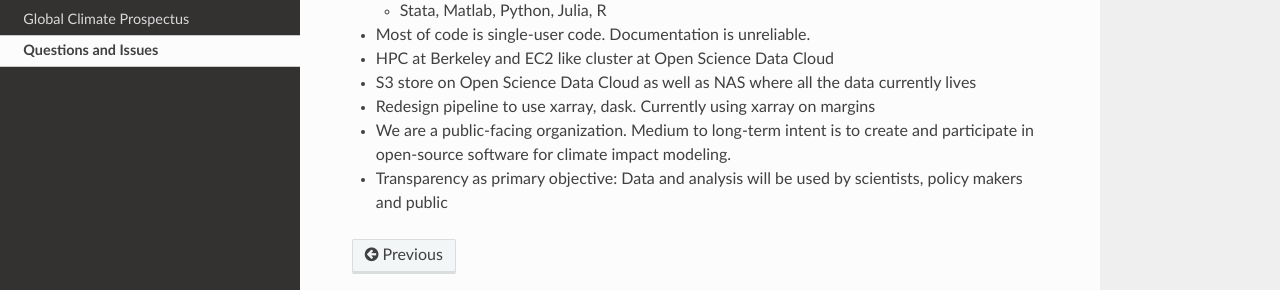
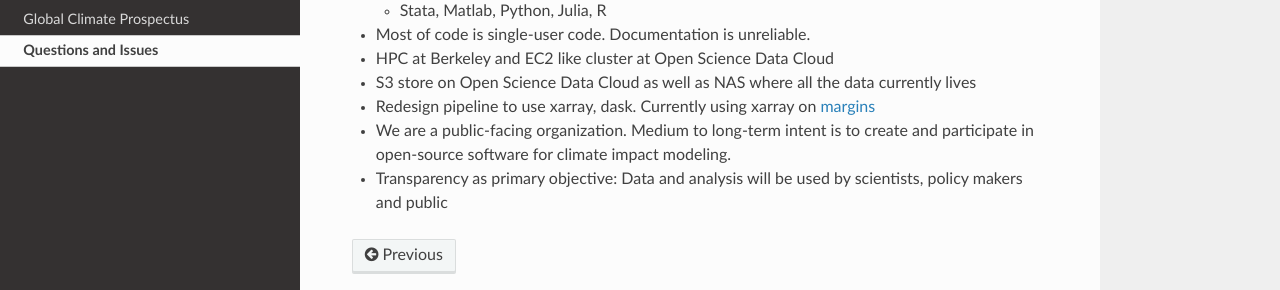
Before and after one commit to ClimateImpactLab/aospy_workshop, a Sphinx documentation site: the page built from docs/workflow.rst, in a window 1280 px wide. Shown: the part 185-475 px from the top of the page. Built offline with Sphinx 7.4.7 and the Read the Docs theme 2.0.0, drawn with Linux system fonts in a browser that asks for light colours; part of the change alters nothing that is shown.

```diff
--- a/docs/workflow.rst
+++ b/docs/workflow.rst
@@ -18,7 +18,7 @@ Questions and Issues
 * S3 store on Open Science Data Cloud as well as NAS where all the data currently lives
 
 
-* Redesign pipeline to use xarray, dask. Currently using xarray on margins
+* Redesign pipeline to use xarray, dask. Currently using xarray on `margins <https://github.com/ClimateImpactLab/metacsv>`_
 
 * We are a public-facing organization. Medium to long-term intent is to create and participate in open-source software for climate impact modeling.
 
```
